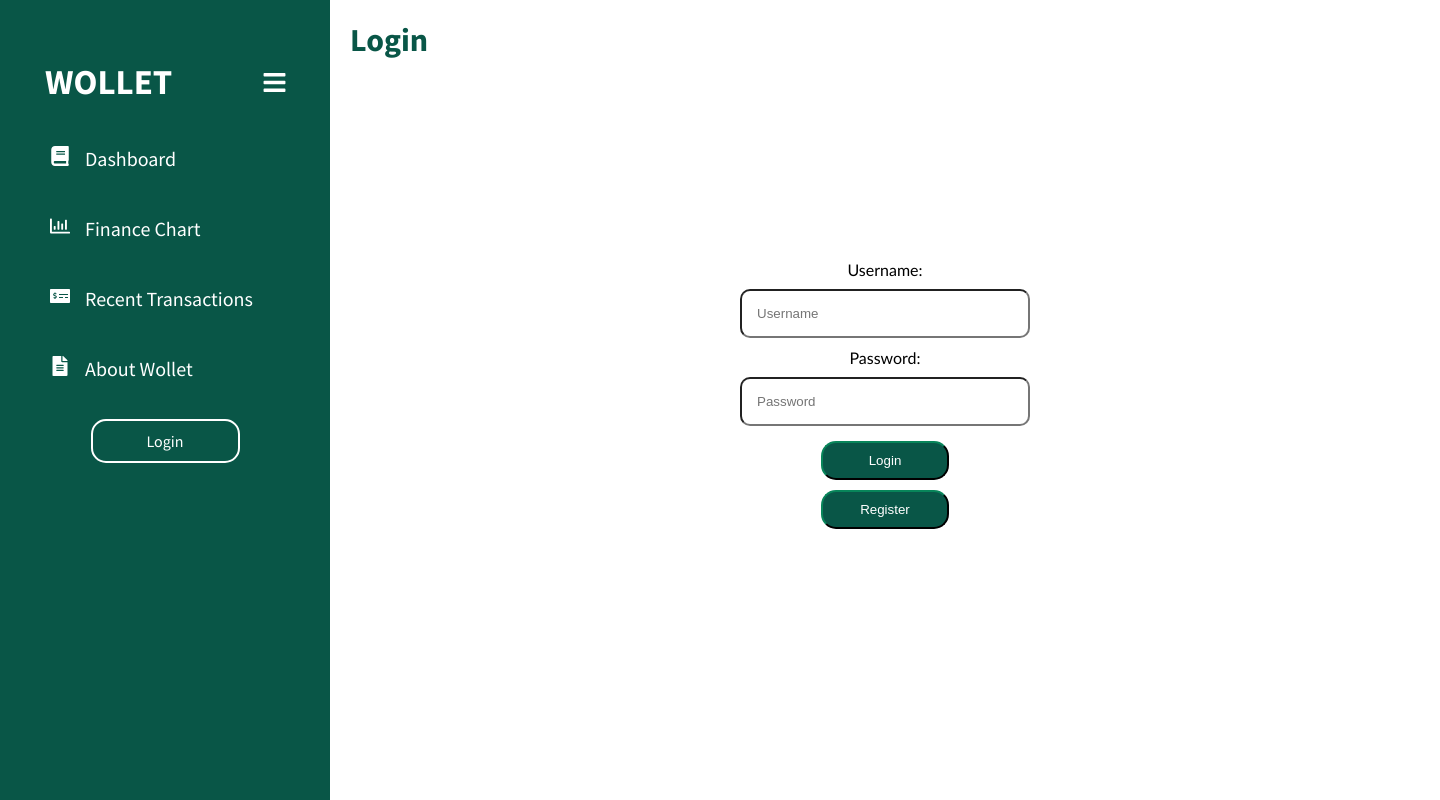
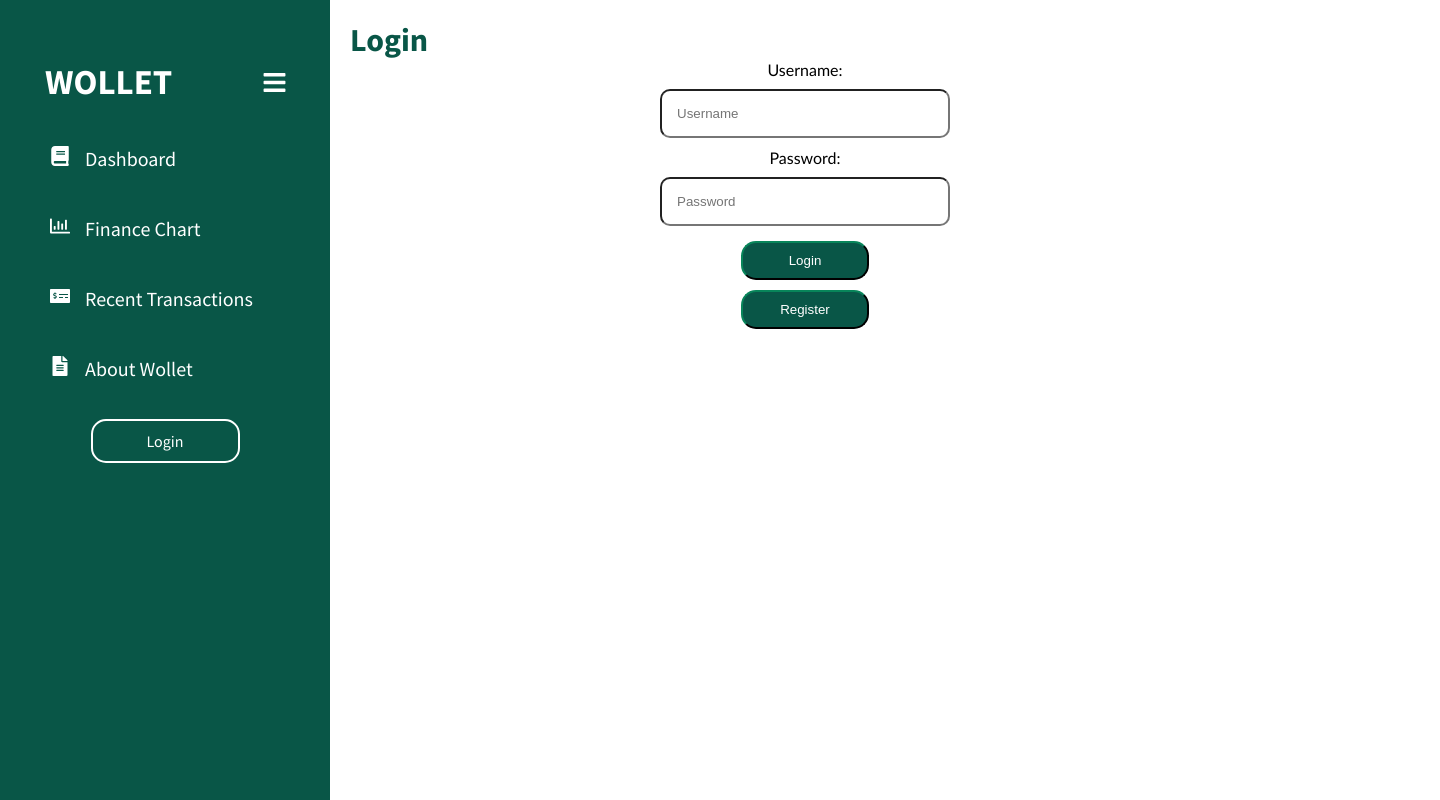
Before and after one commit to cbfacademy-course-material-taylor-2022/software-engineering-project-group-a, a React (Create React App) app in the folder client/: page /Login in a window 1280 px wide. Shown: the top 800 px of the page, 1440 px wide, since content can reach past the window. Built offline with nearby package versions, Linux system fonts and the light colour scheme.

Commit message:
Updated Login Form styling

```diff
--- a/client/src/components/ComponentStyling.css
+++ b/client/src/components/ComponentStyling.css
@@ -30,14 +30,12 @@ body {
 }
 
 .login-wrapper {
-  display: table-cell;
   text-align: center;
-  vertical-align: middle;
+  /* vertical-align: middle; */
   margin: auto;
   font-family: "Trebuchet MS", "Lucida Sans Unicode", "Lucida Grande",
     "Lucida Sans", Arial, sans-serif;
-  padding: 200px 380px;
-  width: max-content;
+  width: auto;
 }
 
 .loginButton {
```
